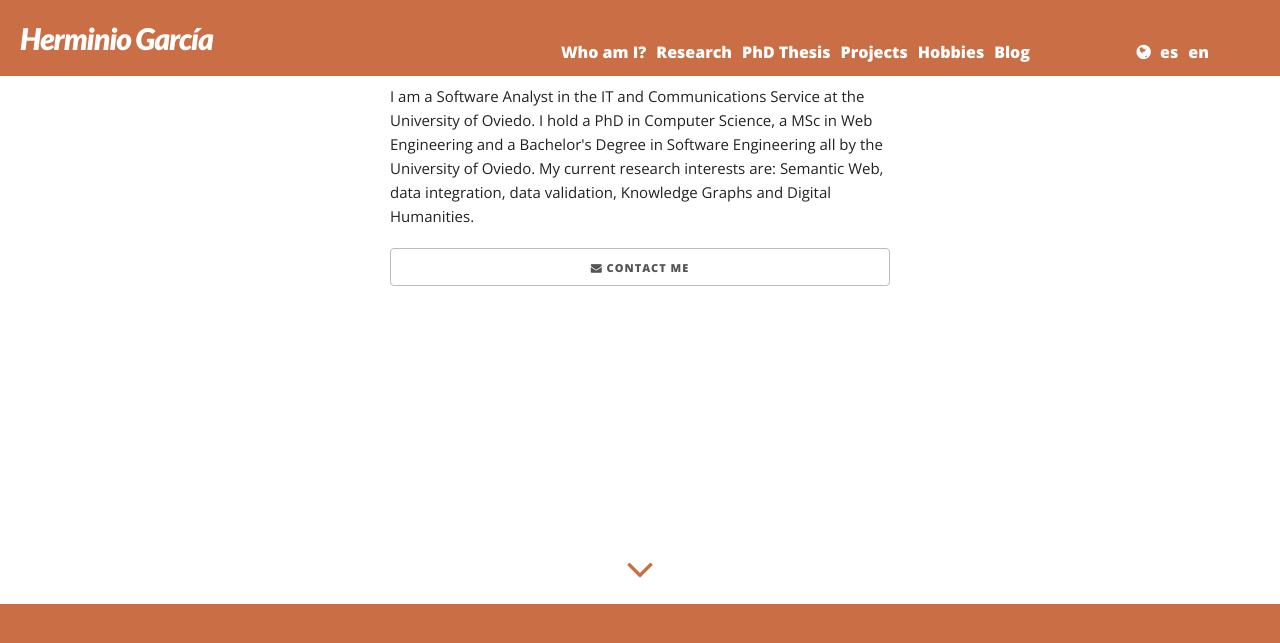
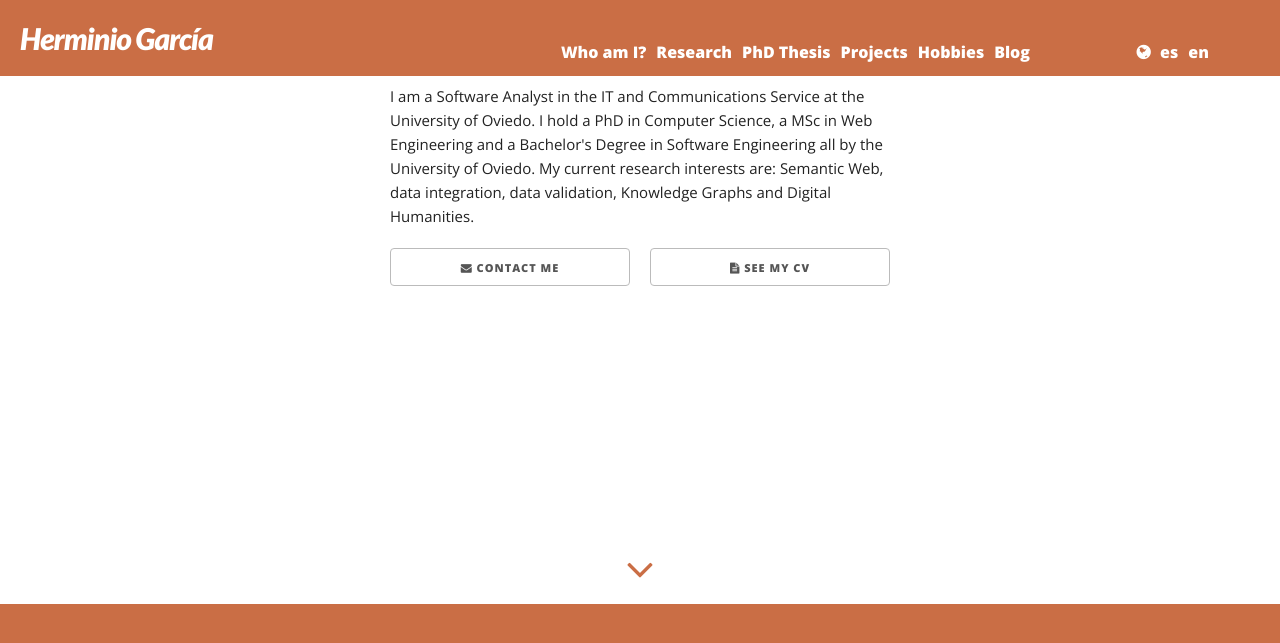
Before and after one commit to herminiogg/herminiogg.github.io, a Jekyll site: the page built from index.html, in a window 1280 px wide and 900 px high, scrolled down 1196 px. Shown: the top 643 px of the window. Built offline with Jekyll 4.4.1, drawn with Linux system fonts in a browser that asks for light colours; some web fonts are replaced.

```diff
--- a/_config.yml
+++ b/_config.yml
@@ -56,6 +56,8 @@ t:
     research-url: "/research"
     phd-url: "/thesis"
     phd-name: PhD Thesis
+    cv: See my CV
+    cv-url: /cv/CV-Herminio-Garcia-Gonzalez.pdf
   es:
     title-name: Herminio García
     title-url: "/es"
@@ -88,6 +90,8 @@ t:
     research-url: "/es/research"
     phd-url: "/es/thesis"
     phd-name: Tesis doctoral
+    cv: Ver mi CV
+    cv-url: /../cv/CV-Herminio-Garcia-Gonzalez.pdf
 
 defaults:
     scope:
--- a/_layouts/index.html
+++ b/_layouts/index.html
@@ -27,7 +27,10 @@ layout: default
       <p>
         {{site.t[page.lang].who-am-i-text}}
       </p>
-      <a class="button u-full-width" href="mailto:herminio@herminiogarcia.com"><i class="fa fa-envelope"></i> {{site.t[page.lang].contact-me}}</a>
+      <div class="row">
+        <a class="button one-half column" href="mailto:herminio@herminiogarcia.com"><i class="fa fa-envelope"></i> {{site.t[page.lang].contact-me}}</a>
+        <a class="button one-half column" href="{{site.t[page.lang].cv-url}}"><i class="fa fa-file-text"></i> {{site.t[page.lang].cv}} </a>
+      </div>
     </div>
     <div class="down"><a href="{{site.t[page.lang].projects-url}}"><i class="fa fa-angle-down"></i></a></div>
   </div>
```
Also changed, not shown: images/profile-image.jpg, 3 other files.
